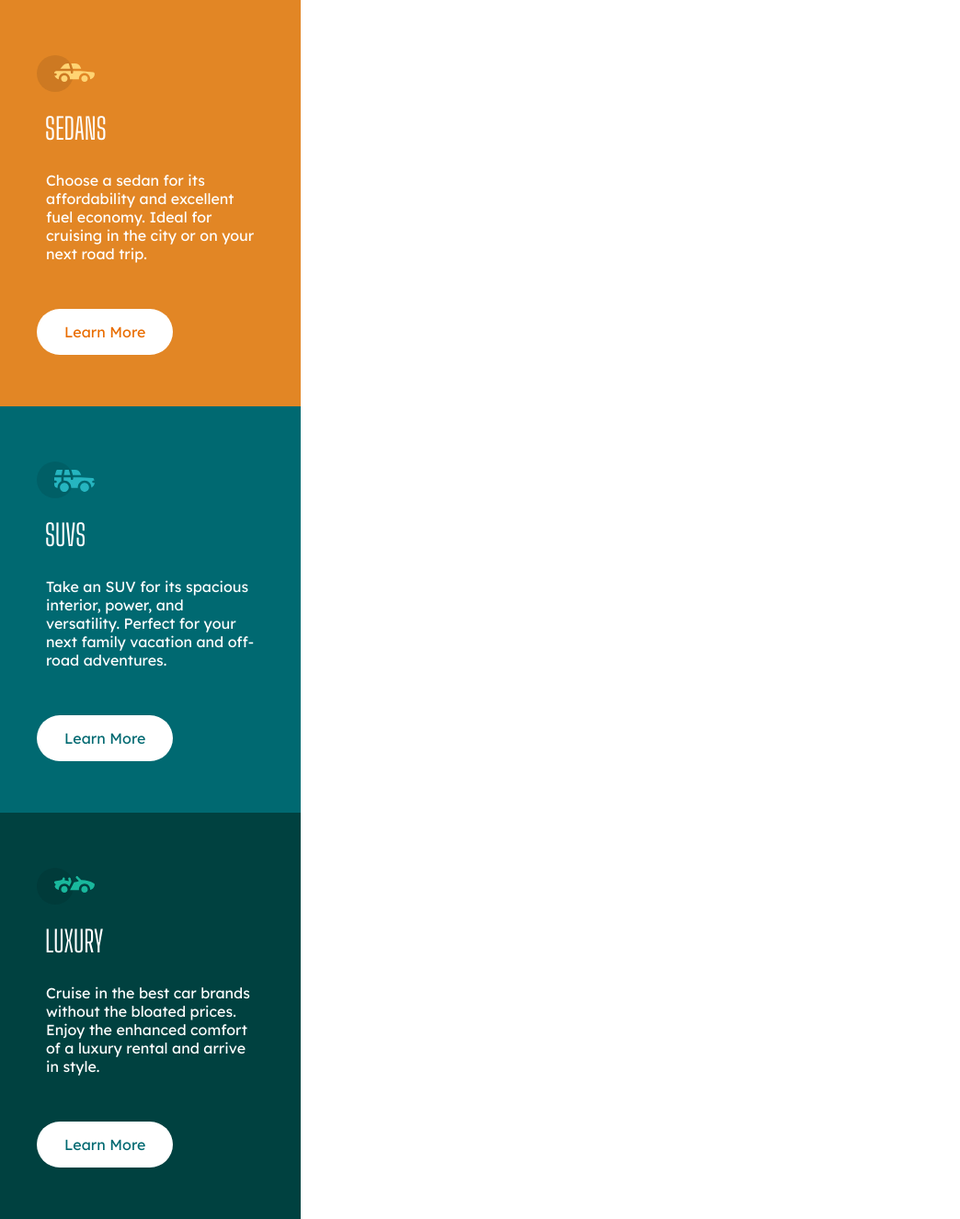
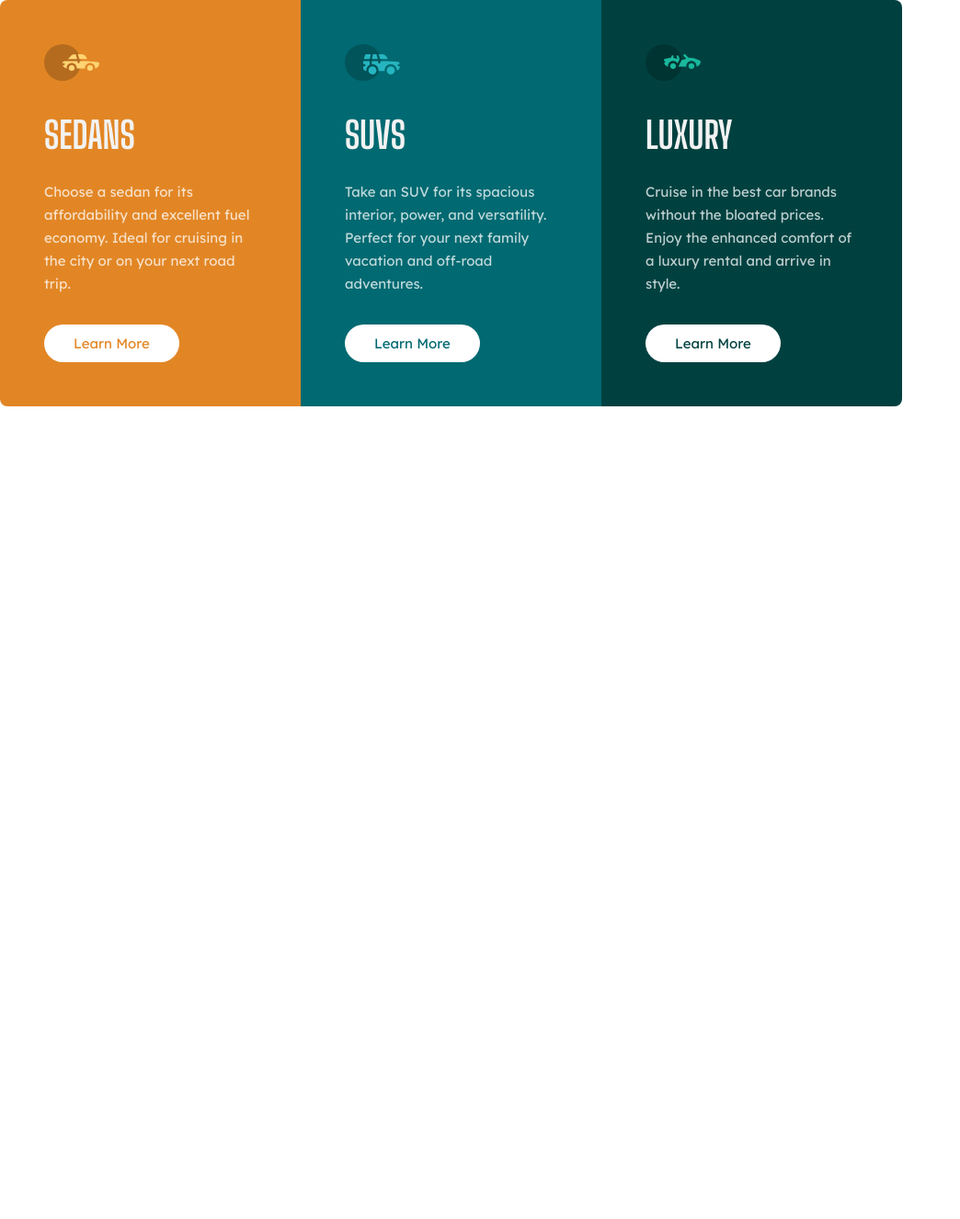
Before and after one commit to keketee/prueba-tecnica-movil, a plain HTML site: page index.html in a window 1280 px wide. Shown: the whole page at 92% size, without its empty margins (0-1044 px from the left). After the commit the page ends 800 px from the top, so only its background shows below. Drawn offline with Linux system fonts and the light colour scheme.

Commit message:
prueba tecnica movil escritorio

```diff
--- a/css/styles.css
+++ b/css/styles.css
@@ -1,208 +1,116 @@
 * {
   box-sizing: border-box;
 }
+
 img {
   display: block;
   max-width: 100%;
 }
+
 a {
   text-decoration: none;
   color: inherit;
 }
-ul {
-  list-style-type: none;
-  padding-left: 0;
-  margin-top: 0;
-  margin-bottom: 0;
-}
+
 body {
   margin: 0;
   font-family: "Lexend Deca", sans-serif;
   font-weight: 400;
-
+  font-size: 0.9375rem;
 }
-.box-1{
-  position: relative;
-  width: 327px; ;
-  height: 441.9975px ;
-  background-color:#E28625 ;
+main {
+  font-size: 0;
 }
 
-.sedanimg{
-  position: absolute;
-  content: '';
-  margin-top: 69px;
-  margin-left: 59px;
+.card {
+  position: relative;
+  width: 327px;
+  height: 27.625rem;
+  padding: 48px;
+  color: #f2f2f2;
+  font-size: 0.9375rem;
 }
-.sedan{
-  position: absolute;
-  content: '';
-  color: white;
-  top: 100px;
-  left: 49px;
-  font-family: "Big Shoulders Display", sans-serif;
-  font-weight: 400;
+@media screen and (min-width: 768px) {
+  .card {
+    display: inline-block;
+  }
+}
 
+.card-orange {
+  background-color: #e28625;
+  border-radius: 8px 8px 0 0;
+}
+@media screen and (min-width: 768px) {
+  .card-orange {
+    border-radius: 8px 0px 0px 8px;
+  }
+}
 
+.card-blue {
+  background-color: #006971;
 }
-.parrafo{
-  position: absolute;
-  content: '';
-  color: white;
-  top: 120px;
-  margin-left: auto;
-  margin-right: auto;
-  padding: 50px;
-  font-family: "Lexend Deca", sans-serif;
-  font-weight: 400;
 
+.card-green {
+  background-color: #004140;
+  border-radius: 0 0 8px 8px;
 }
-.final{
-  position: absolute;
-  content: '';
-  top: 320px;
-  left: 40px;
-  color: rgb(233, 109, 0);
-  margin-left: auto;
-  margin-right: auto;
-  padding:  15px 30px 15px 30px ;
-  background-color:white ;
-  border-radius: 50px;
-  font-family: "Lexend Deca", sans-serif;
-  font-weight: 400;
+@media screen and (min-width: 768px) {
+  .card-green {
+    border-radius: 0 8px 8px 0;
+  }
 }
-.circulos{
-  position: absolute;
-  content: '';
+
+.card-icon-circle {
+  position: relative;
   width: 40px;
   height: 40px;
-  background-color: rgba(0, 0, 0, 0.093);
-  border-radius: 100%;
-  top: 60px;
-  left: 40px;
-
-
+  border-radius: 50%;
+  background-color: rgb(0 0 0 / 0.2);
+  margin-bottom: 35px;
 }
 
-.box-2{
-  position: relative;
-  width: 327px; ;
-  height: 442px ;
-  background-color:#006971 ;
+.card-icon {
+  position: absolute;
+  top: 11px;
+  left: 20px;
 }
 
-.suvsimg{
-  position: absolute;
-  content: '';
-  margin-top: 69px;
-  margin-left: 59px;
-
-}
-.sub{
-  position: absolute;
-  content: '';
-  color: white;
-  top: 100px;
-  left: 49px;
+.card-title {
   font-family: "Big Shoulders Display", sans-serif;
-  font-weight: 400;
-}
-.parrafo1{
-  position: absolute;
-  content: '';
-  color: white;
-  top: 120px;
-  margin-left: auto;
-  margin-right: auto;
-  padding: 50px;
-  font-family: "Lexend Deca", sans-serif;
-  font-weight: 400;
-
-}
-.final1{
-  position: absolute;
-  content: '';
-  top: 320px;
-  left: 40px;
-  color: #006971;
-  margin-left: auto;
-  margin-right: auto;
-  padding:  15px 30px 15px 30px ;
-  background-color:white ;
-  border-radius: 50px;
-  font-family: "Lexend Deca", sans-serif;
-  font-weight: 400;
-}
-.circulos2{
-  position: absolute;
-  content: '';
-  width: 40px;
-  height: 40px;
-  background-color: rgba(0, 0, 0, 0.093);
-  border-radius: 100%;
-  top: 60px;
-  left: 40px;
-
-
+  font-weight: 700;
+  margin-bottom: 25px;
+  font-size: 2.5rem;
 }
 
-.box-3{
-  position: relative;
-  width: 327px; ;
-  height: 442px ;
-  background-color:#004140 ;
+.card-text {
+  margin-bottom: 25px;
+  color: rgb(255 255 255 / 0.75);
+  line-height: 1.5625rem;
 }
 
-.luxuimg{
+.card-button {
   position: absolute;
-  content: '';
-  margin-top: 69px;
-  margin-left: 59px;
+  bottom: 3rem;
+  padding: 0.6875rem 2rem;
+  background-color: #fff;
+  border-radius: 25px;
 }
-.luxu{
-  position: absolute;
-  content: '';
-  color: white;
-  top: 100px;
-  left: 49px;
-  font-family: "Big Shoulders Display", sans-serif;
-  font-weight: 400;
+@media (hover: hover) {
+  .card-button:hover {
+    background-color: transparent;
+    border: 2px solid white;
+    color: white;
+  }
 }
-.parrafo2{
-  position: absolute;
-  content: '';
-  color: white;
-  top: 120px;
-  margin-left: auto;
-  margin-right: auto;
-  padding: 50px;
-  font-family: "Lexend Deca", sans-serif;
-  font-weight: 400;
 
+.card-button-orange {
+  color: #e28625;
 }
-.final2{
-  position: absolute;
-  content: '';
-  top: 320px;
-  left: 40px;
+
+.card-button-blue {
   color: #006971;
-  margin-left: auto;
-  margin-right: auto;
-  padding:  15px 30px 15px 30px ;
-  background-color:white ;
-  border-radius: 50px;
-  font-family: "Lexend Deca", sans-serif;
-  font-weight: 400;
 }
-.circulos3{
-  position: absolute;
-  content: '';
-  width: 40px;
-  height: 40px;
-  background-color: rgba(0, 0, 0, 0.093);
-  border-radius: 100%;
-  top: 60px;
-  left: 40px;
 
-
+.card-button-green {
+  color: #004140;
 }
--- a/index.html
+++ b/index.html
@@ -3,46 +3,64 @@
   <head>
     <meta charset="UTF-8" />
     <meta name="viewport" content="width=device-width, initial-scale=1.0" />
-    <link rel="preconnect" href="https://fonts.googleapis.com">
-<link rel="preconnect" href="https://fonts.gstatic.com" crossorigin>
-<link href="https://fonts.googleapis.com/css2?family=Big+Shoulders+Display:wght@100..900&family=Lexend+Deca:wght@100..900&display=swap" rel="stylesheet">
-    <link rel="preconnect" href="https://fonts.googleapis.com">
-<link rel="preconnect" href="https://fonts.gstatic.com" crossorigin>
-<link href="https://fonts.googleapis.com/css2?family=Lexend+Deca&display=swap" rel="stylesheet">
-    <link rel="stylesheet" href="./css/styles.css" />
-    <title>Document</title>
+    <link rel="icon" type="image/png" href="/assets/images/favicon-32x32.png" />
+    <link rel="preconnect" href="https://fonts.googleapis.com" />
+    <link rel="preconnect" href="https://fonts.gstatic.com" crossorigin />
+    <link
+      href="https://fonts.googleapis.com/css2?family=Big+Shoulders+Display:wght@700&family=Lexend+Deca&display=swap"
+      rel="stylesheet"
+    />
+    <link rel="stylesheet" href="css/styles.css" />
+    <title>3-column preview card component</title>
   </head>
   <body>
     <main>
-      <div class="box-1">
-        <div class="circulos" ></div>
-        <img class="sedanimg" src="./assets/images/icon-sedans.svg" alt="logo sedan">
-        <h1 class="sedan">SEDANS</h1>
-        <p class="parrafo">Choose a sedan for its affordability and excellent fuel economy. Ideal for cruising in the city or on your next road trip.</p>
-        <p class="final">Learn More</p>
+      <article class="card card-orange">
+        <div class="card-icon-circle">
+          <img
+            class="card-icon"
+            src="./assets/images/icon-sedans.svg"
+            alt="car icon"
+          />
+        </div>
 
-      </div>
-
-      <div class="box-2">
-        <div class="circulos2" ></div>
-        <img class="suvsimg" src="./assets/images/icon-suvs.svg" alt="logo sub">
-        <h1 class="sub">SUVS</h1>
-        <p class="parrafo1">Take an SUV for its spacious interior, power, and versatility. Perfect for your next family vacation and off-road adventures.</p>
-        <p class="final1">Learn More</p>
-
-      </div>
-
-      <div class="box-3">
-        <div class="circulos3" ></div>
-        <img class="luxuimg" src="./assets/images/icon-luxury.svg" alt="logo luxury">
-        <h1 class="luxu"> LUXURY</h1>
-        <p class="parrafo2">Cruise in the best car brands without the bloated prices. Enjoy the enhanced comfort of a luxury rental and arrive in style. </p>
-        <p class="final2">Learn More</p>
-
-      </div>
-
-
+        <h2 class="card-title">SEDANS</h2>
+        <p class="card-text">
+          Choose a sedan for its affordability and excellent fuel economy. Ideal
+          for cruising in the city or on your next road trip.
+        </p>
+        <a href="#" class="card-button card-button-orange">Learn More</a>
+      </article>
+      <article class="card card-blue">
+        <div class="card-icon-circle">
+          <img
+            class="card-icon"
+            src="./assets/images/icon-suvs.svg"
+            alt="car icon"
+          />
+        </div>
+        <h2 class="card-title">SUVS</h2>
+        <p class="card-text">
+          Take an SUV for its spacious interior, power, and versatility. Perfect
+          for your next family vacation and off-road adventures.
+        </p>
+        <a href="#" class="card-button card-button-blue">Learn More</a>
+      </article>
+      <article class="card card-green">
+        <div class="card-icon-circle">
+          <img
+            class="card-icon"
+            src="./assets/images/icon-luxury.svg"
+            alt="car icon"
+          />
+        </div>
+        <h2 class="card-title">LUXURY</h2>
+        <p class="card-text">
+          Cruise in the best car brands without the bloated prices. Enjoy the
+          enhanced comfort of a luxury rental and arrive in style.
+        </p>
+        <a href="#" class="card-button card-button-green">Learn More</a>
+      </article>
     </main>
-
   </body>
 </html>
```
